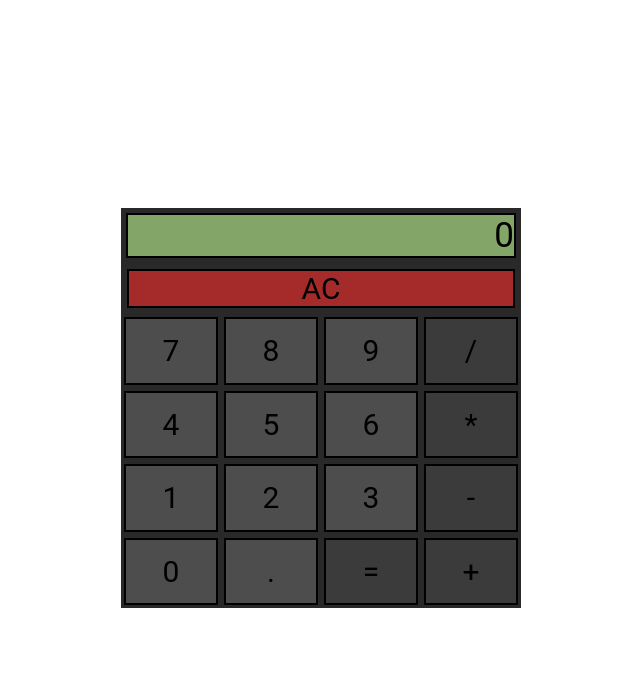
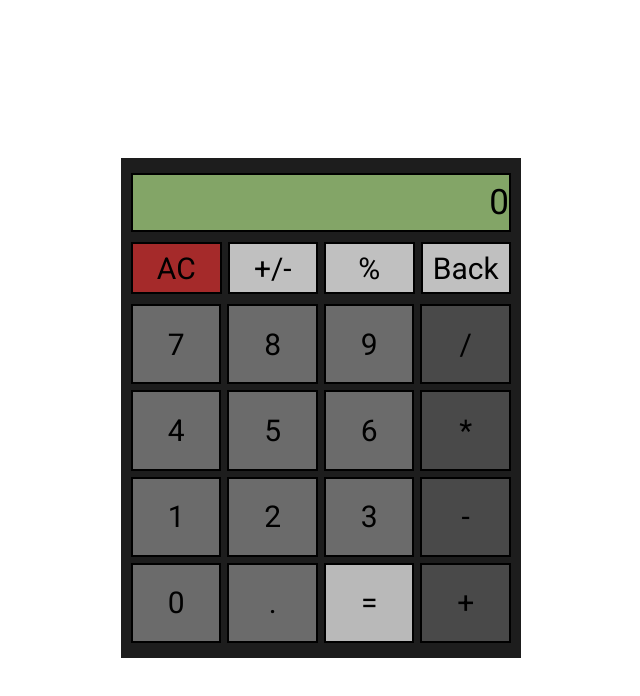
Before and after one commit to cl16/calculator, a plain HTML site: page index.html in a window 1280 px wide. Both pictures are taken after a click on the element "AC". Shown: the whole page, without its empty margins (327-967 px from the left). Drawn offline with Linux system fonts and the light colour scheme.

Commit message:
adds %, +/-, and Back buttons

```diff
--- a/functions.js
+++ b/functions.js
@@ -17,10 +17,9 @@ function divide (a, b) {
 }
 
 // Back-end consts and variables:
-const displayMaxChars = 13;
+const displayMaxChars = 20;
 var operator = undefined;
 var overwrite = true;
-
 
 var operand1 = {
     name: "operand1",
@@ -63,17 +62,17 @@ function operate(func, a, b) {
     return func(a, b);
 }
 
-function updateDisplay(val) {
-    let valAsString = val.toString();
-    display.textContent = valAsString;
-}
-
 function setOperator(symbol) {
     // we are done with setting the first operand:
     operator = operatorMap[symbol];
 }
 
 function stringToNum(s) {
+    // Check for % symbol and calculate
+    if (s.charAt(s.length-1) == "%") {
+        return stringToNum(s.slice(0,s.length-1)) / 100; // recursively solve then /100
+    }
+
     if (s.indexOf(".") == -1) {
         return parseInt(s);
     }
@@ -84,7 +83,6 @@ function stringToNum(s) {
 
 function numToString(n) {
     // ensure decimal numbers are rounded, and can add test for max digits (string length) display handles
-
     // if float
     if (n % 1 != 0) {
         nAsString = n.toString();
@@ -114,9 +112,7 @@ function numToString(n) {
 }
 
 function functionClick (funcSymbol) {
-
     if (operator != undefined) {
-
         // if overwrite == true, an operand2 hasn't been input yet, so operator just changes...
         if (overwrite == true) {
             if (funcSymbol != "=") {
@@ -132,7 +128,6 @@ function functionClick (funcSymbol) {
 
         // pull operand2 from display
         operand2.set(stringToNum(display.textContent));        // just turn parseInt into custom func handling int/float for float support
-
         // divide by zero error, reset on operand2 input after "/" selected...
         if (operator == divide && operand2.get() == 0) {
             operand2.set(undefined);
@@ -143,20 +138,15 @@ function functionClick (funcSymbol) {
 
         // perform operate function
         let result = operate(operator, operand1.get(), operand2.get());
-
         // set operand1 as result (operand1 = result)
         operand1.set(result);
-
         // set overwrite to true
         overwrite = true;
-
         // updat display on result
         updateDisplay(result);
         overwrite = true; // overwrite again for next numbers
-
         // set operand2 as undefined
         operand2.set(undefined);
-
         if (funcSymbol != "=") {
             // set operator as funcSymbol input on this function call
             setOperator(funcSymbol);
@@ -186,27 +176,60 @@ const display = document.querySelector("#display");
 function updateDisplay(val) {
     let valAsString = numToString(val);
 
+    if (valAsString == "back") {
+        display.textContent = display.textContent.slice(0, display.textContent.length -1);
+        if (display.textContent == "") {
+            display.textContent = "0";
+        }
+        else {
+            // pass
+        }
+    }
+
+    else if (valAsString == "+/-") {
+        if (display.textContent.charAt(0) != "-") {
+            display.textContent = "-" + display.textContent;
+        }
+        else {
+            display.textContent = display.textContent.slice(1);
+        }
+
+    }
+
+    else if (valAsString == "%") {
+        if (overwrite == false) {
+            if (display.textContent.charAt(display.textContent.length - 1) != "%") {
+                display.textContent = display.textContent + "%";
+            }
+            else {
+                // do not add another % sign if already there
+            }
+        }
+        else {
+            // do not add a % sign to a number about to be overwritten
+        }
+    }
+
     // overwrite if overwrite global var set to true or display leads with 0:
-    if (overwrite == false && display.textContent != "0") {
+    else if (overwrite == false && display.textContent != "0") {
 
         if (valAsString == "." && display.textContent.indexOf(".") != -1) {
             // do not take action on the "." button click
         }
 
-        else if ((display.textContent.length + valAsString.length + 1) < 13) {   // +1 for next char added below
+        else if ((display.textContent.length + valAsString.length + 1) < displayMaxChars) {   // +1 for next char added below
             display.textContent = display.textContent + valAsString;
         }
         else {
             display.textContent = "# Limit -> AC";
         }
-
     }
     else {
         if (valAsString == ".") {
-            display.textContent = display.textContent + valAsString;
+            display.textContent = "0" + valAsString;
             overwrite = false;
         }
-        else if (valAsString.length <= 13) {
+        else if (valAsString.length <= displayMaxChars) {
             display.textContent = valAsString;
             overwrite = false;
         }
@@ -245,3 +268,11 @@ function clearAll() {
 }
 const clearButton = document.querySelector("#ac");
 clearButton.addEventListener('click', clearAll);
+
+const displayButtons = document.querySelectorAll(".display-button");
+displayButtons.forEach((btn) => {
+    btn.addEventListener('click', function (e) {
+        let btnValue = e.target.dataset.value;
+        updateDisplay(btnValue);
+    })
+})
--- a/index.html
+++ b/index.html
@@ -1,12 +1,21 @@
 <!DOCTYPE html>
 <head>
     <link rel="stylesheet" href="styles.css">
+    <link rel="preconnect" href="https://fonts.gstatic.com">
+    <link href="https://fonts.googleapis.com/css2?family=Roboto&display=swap" rel="stylesheet">
 </head>
 <body>
     <div id="main-container">
         <div id="calculator-container">
             <div id="display">0</div>
-            <div id="ac" class="other-button">AC</div>
+            <div id="other-button-container">
+                <div id="other-button-grid">
+                    <div id="ac" class="other-button">AC</div>
+                    <div id="plus-minus" data-value="+/-" class="other-button display-button">+/-</div>
+                    <div id="percent" data-value="%" class="other-button display-button">%</div>
+                    <div id="backspace" data-value="back" class="other-button display-button">Back</div>
+                </div>
+            </div>
             <div id="button-container">
                 <div id="button-grid">
                     <div id="seven" data-value=7 class="number-button row-four">7</div>
@@ -23,11 +32,10 @@
                     <div id="subtract" data-value="-" class="function-button row-two">-</div>
                     <div id="zero" data-value=0 class="number-button row-one">0</div>
                     <div id="point" data-value="." class="number-button row-one">.</div>
-                    <div id="equals" data-value="=" class="function-button">=</div>
+                    <div id="equals" data-value="=" class="function-button equals-button">=</div>
                     <div id="add" data-value="+" class="function-button row-one">+</div>
                 </div>
             </div>
-
         </div>
     </div>
 </body>
--- a/styles.css
+++ b/styles.css
@@ -9,28 +9,31 @@ body {
 }
 
 #main-container {
-    height: 400px;
+    height: 500px;
     width: 400px;
-    background-color: rgb(41, 41, 41);
+    background-color: rgb(29, 29, 29);
 
     display: flex;
     flex-direction: column;
+    align-items: center;
+    justify-content: center;
 }
 
 #calculator-container {
     height: 100%;
     width: 100%;
-    margin: 0px;
+    margin: 5px;
 
     display: flex;
     flex-direction: column;
 }
 
 #display {
-    height: auto;
+    height: 80px;;
     width: auto;
     background-color: rgb(131, 165, 103);
-    margin: 5px;
+    margin: 10px;
+    margin-bottom: 0px;
     border: 2px solid black;
 
     display: flex;
@@ -39,24 +42,41 @@ body {
 
     font-family: 'Roboto', sans-serif;
     font-size: 35px;
-
 }
 
 #button-container {
-
     height: 100%;
-    margin: 3px;
+    width: auto;
+    margin: 10px;
 }
 
 #button-grid {
     height: 100%;
     width: auto;
-
     margin: 0px;
-
     display: grid;
     grid-template-columns: auto auto auto auto;
     grid-template-rows: auto auto auto auto;
+    row-gap: 6px;
+    column-gap: 6px;
+}
+
+#other-button-container {
+    height: 75px;
+    width: auto;
+    margin-top: 10px;
+    margin-left: 10px;
+    margin-right: 10px;
+    margin-bottom: 0px;
+}
+
+#other-button-grid {
+    height: 100%;
+    width: auto;
+    margin: 0px;
+    display: grid;
+    grid-template-columns: repeat(4, 1fr);
+    grid-template-rows: auto;
     row-gap: 6px;
     column-gap: 6px;
 }
@@ -68,7 +88,7 @@ body {
     align-items: center;
     font-family: 'Roboto', sans-serif;
     font-size: 30px;
-    background-color: rgb(77, 77, 77);
+    background-color: rgb(107, 107, 107);
 }
 
 .function-button {
@@ -78,7 +98,7 @@ body {
     align-items: center;
     font-family: 'Roboto', sans-serif;
     font-size: 30px;
-    background-color: rgb(59, 59, 59);
+    background-color: rgb(73, 73, 73);
 }
 
 .other-button {
@@ -88,16 +108,13 @@ body {
     align-items: center;
     font-family: 'Roboto', sans-serif;
     font-size: 30px;
-    background-color: brown;
-    margin: 6px;
+    background-color: silver;
 }
 
 .equals-button {
-    border: 2px solid black;
-    display: flex;
-    justify-content: center;
-    align-items: center;
-    font-family: 'Roboto', sans-serif;
-    font-size: 30px;
+    background-color:rgb(185, 185, 185);
+}
+
+#ac {
     background-color: brown;
 }
```
